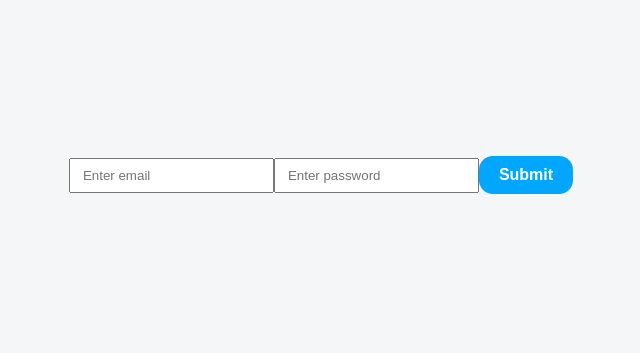
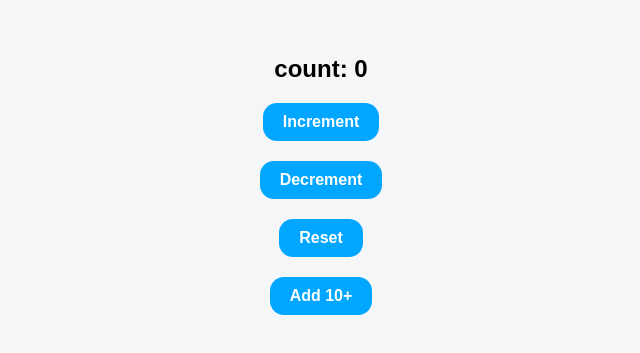
Before and after one commit to arjuntelange/react-practice, a React (Vite) app: page / in a window 1280 px wide. Shown: the part 215-568 px from the top of the page, without its empty margins (319-959 px from the left). Built offline with nearby package versions, Linux system fonts and the light colour scheme.

Commit message:
add counter app using store, slice, actions and reducers

```diff
--- a/package.json
+++ b/package.json
@@ -10,8 +10,10 @@
     "preview": "vite preview"
   },
   "dependencies": {
+    "@reduxjs/toolkit": "^2.12.0",
     "react": "^19.2.6",
     "react-dom": "^19.2.6",
+    "react-redux": "^9.3.0",
     "react-router-dom": "^7.18.1",
     "zod": "^4.4.3"
   },
--- a/src/App.jsx
+++ b/src/App.jsx
@@ -1,12 +1,12 @@
 import { Routes, Route } from "react-router-dom";
 import "./App.css";
-import BasicZod from "./form-handling/BasicZod";
+import Counter from "./redux-practice/counter-app/components/Counter";
 
 function App() {
   return (
     <>
       <div className="main-container">
-        <BasicZod />
+        <Counter />
       </div>
     </>
   );
--- a/src/main.jsx
+++ b/src/main.jsx
@@ -3,6 +3,8 @@ import ReactDOM from "react-dom/client";
 import "./index.css";
 import App from "./App.jsx";
 import { createBrowserRouter, RouterProvider } from "react-router-dom";
+import { Provider } from "react-redux";
+import store from "./redux-practice/counter-app/store/store.js";
 
 const router = createBrowserRouter([
   {
@@ -12,5 +14,7 @@ const router = createBrowserRouter([
 ]);
 
 ReactDOM.createRoot(document.getElementById("root")).render(
-  <RouterProvider router={router} />,
+  <Provider store={store}>
+    <RouterProvider router={router} />
+  </Provider>,
 );
--- /dev/null
+++ b/src/redux-practice/counter-app/components/Counter.jsx
@@ -0,0 +1,24 @@
+import React from "react";
+import { useDispatch, useSelector } from "react-redux";
+import {
+  decrement,
+  increment,
+  incrementByAmount,
+  reset,
+} from "../feature/counter/counterSlice";
+
+function Counter() {
+  const count = useSelector((state) => state.counter.count);
+  const dispatch = useDispatch();
+  return (
+    <>
+      <h2>count: {count}</h2>
+      <button onClick={() => dispatch(increment())}>Increment</button>
+      <button onClick={() => dispatch(decrement())}>Decrement</button>
+      <button onClick={() => dispatch(reset())}>Reset</button>
+      <button onClick={() => dispatch(incrementByAmount(10))}>Add 10+</button>
+    </>
+  );
+}
+
+export default Counter;
--- /dev/null
+++ b/src/redux-practice/counter-app/feature/counter/counterSlice.js
@@ -0,0 +1,23 @@
+import { createSlice } from "@reduxjs/toolkit";
+
+const counterSlice = createSlice({
+  name: "count",
+  initialState: { count: 0 },
+  reducers: {
+    increment: (state) => {
+      state.count++;
+    },
+    decrement: (state) => {
+      state.count--;
+    },
+    reset: (state) => {
+      state.count = 0;
+    },
+    incrementByAmount: (state, action) => {
+      state.count += action.payload;
+    },
+  },
+});
+
+export const { increment, decrement, reset, incrementByAmount } = counterSlice.actions;
+export default counterSlice.reducer;
--- /dev/null
+++ b/src/redux-practice/counter-app/store/store.js
@@ -0,0 +1,10 @@
+import { configureStore } from "@reduxjs/toolkit";
+import counterReducer from "../feature/counter/counterSlice";
+
+const store = configureStore({
+  reducer: {
+    counter: counterReducer,
+  },
+});
+
+export default store;
```
Also changed, not shown: 1 other file (tests, documents, lock files or other folders).
